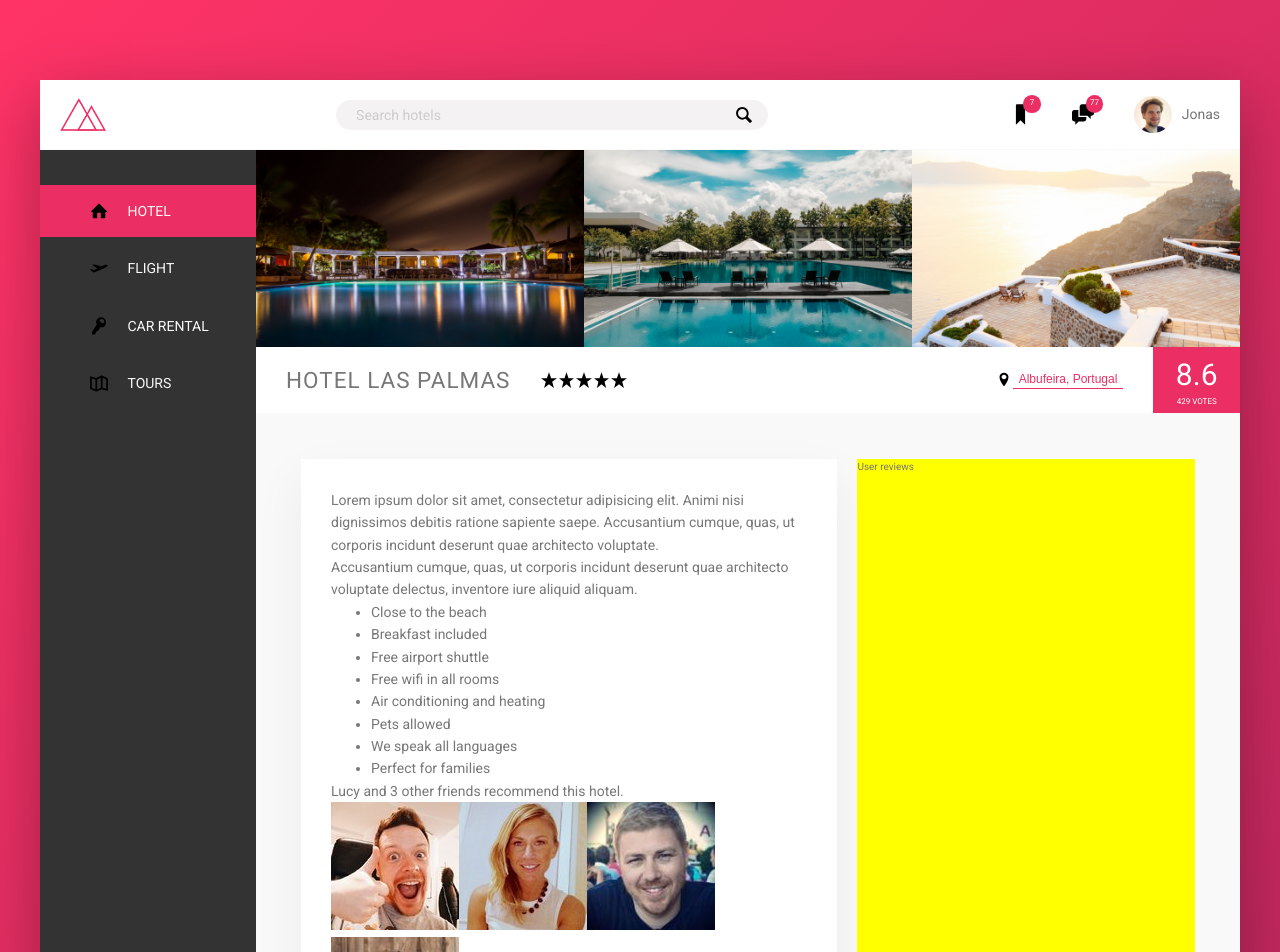
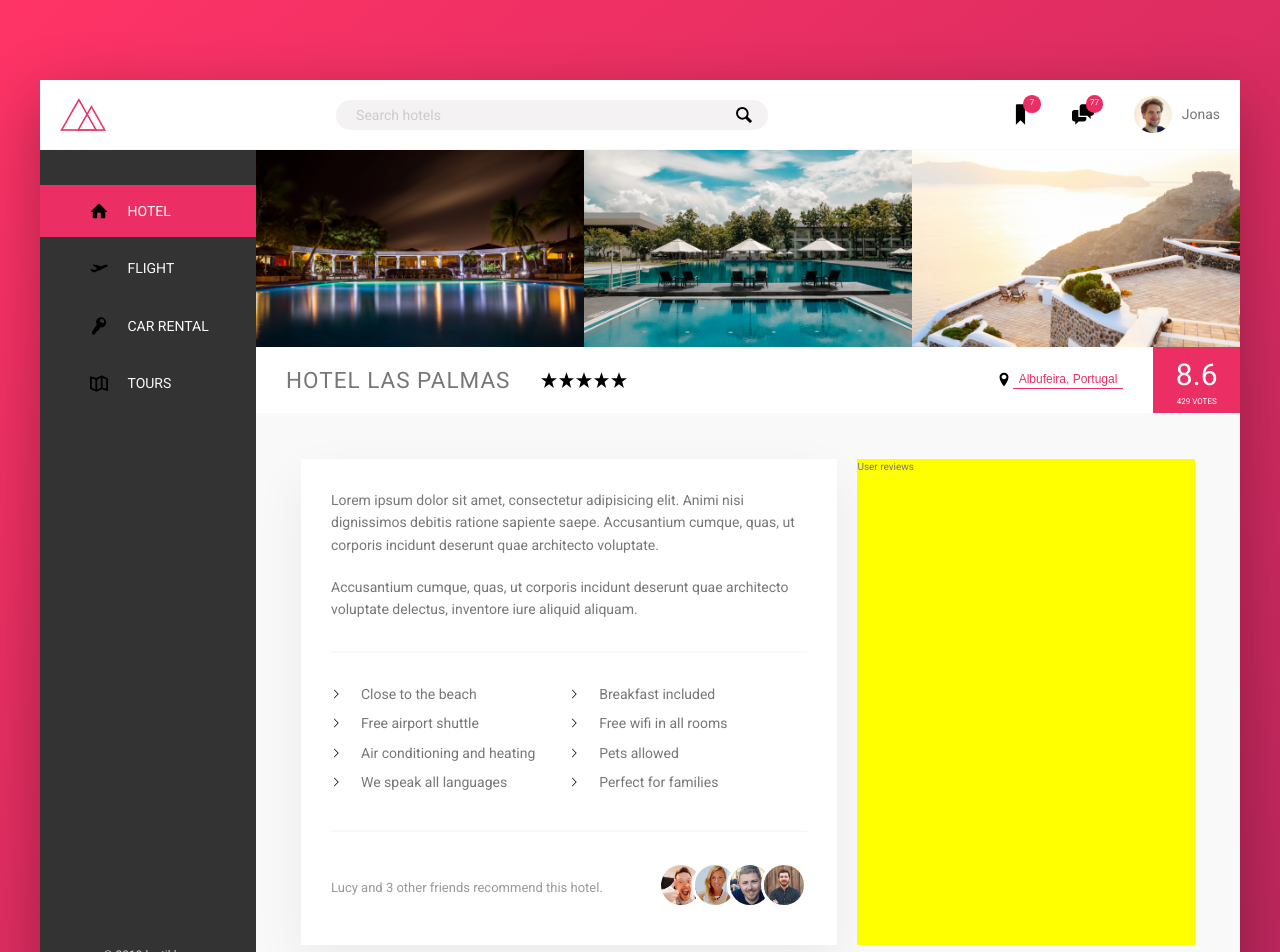
Before and after one commit to datikken/FlexMaster, a React (Create React App) app: page / in a window 1280 px wide. Shown: the top 952 px of the page. Built offline with nearby package versions, Linux system fonts and the light colour scheme.

Commit message:
descriptionDone

```diff
--- a/src/components/main/detail/Detail.js
+++ b/src/components/main/detail/Detail.js
@@ -3,7 +3,7 @@ import User from '../../../assets/img/user-1.jpg'
 import User2 from '../../../assets/img/user-2.jpg'
 import User3 from '../../../assets/img/user-3.jpg'
 import User4 from '../../../assets/img/user-4.jpg'
-
+import arrow from '../../../assets/icomoon/SVG/chevron-thin-right.svg'
 
 export default function Detail() {
   return (
@@ -16,14 +16,31 @@ export default function Detail() {
           Accusantium cumque, quas, ut corporis incidunt deserunt quae architecto voluptate delectus, inventore iure aliquid aliquam.
         </p>
         <ul className="list">
-            <li className="list__item">Close to the beach</li>
-            <li className="list__item">Breakfast included</li>
-            <li className="list__item">Free airport shuttle</li>
-            <li className="list__item">Free wifi in all rooms</li>
-            <li className="list__item">Air conditioning and heating</li>
-            <li className="list__item">Pets allowed</li>
-            <li className="list__item">We speak all languages</li>
-            <li className="list__item">Perfect for families</li>
+            <li className="list__item">
+              <img src={arrow} className="list__item-icon"/>
+              Close to the beach
+            </li>
+            <li className="list__item">
+              <img src={arrow} className="list__item-icon"/>
+              Breakfast included</li>
+            <li className="list__item">
+            <img src={arrow} className="list__item-icon"/>
+              Free airport shuttle</li>
+            <li className="list__item">
+            <img src={arrow} className="list__item-icon"/>
+              Free wifi in all rooms</li>
+            <li className="list__item">
+            <img src={arrow} className="list__item-icon"/>
+              Air conditioning and heating</li>
+            <li className="list__item">
+            <img src={arrow} className="list__item-icon"/>
+              Pets allowed</li>
+            <li className="list__item">
+            <img src={arrow} className="list__item-icon"/>
+              We speak all languages</li>
+            <li className="list__item">
+            <img src={arrow} className="list__item-icon"/>
+              Perfect for families</li>
         </ul>
 
         <div className="recommend">
--- a/src/styles/components/_components.scss
+++ b/src/styles/components/_components.scss
@@ -285,3 +285,59 @@
         box-shadow: none;
     }
 }
+
+//paragraph
+.paragraph:not(:last-of-type) {
+    margin-bottom: 2rem;
+}
+
+//List
+.list {
+    list-style: none;
+    margin: 3rem 0;
+    padding: 3rem 0;
+    border-top: 2px solid var(--color-grey-light-1);
+    border-bottom: 2px solid var(--color-grey-light-1);
+
+    display: flex;
+    flex-wrap: wrap;
+
+    &__item {
+        flex: 0 0 50%;
+        margin-bottom: .7rem;
+        display: flex;
+        align-items: center;
+
+        &-icon {
+            margin-right: 2rem;
+            height: 1rem;
+        }
+    }
+}
+
+//recommend
+.recommend {
+    font-size: 1.3rem;
+    color: var(--color-grey-dark-3);
+
+    display: flex;
+    align-items: center;
+
+    &__count {
+        margin-right: auto;
+    }
+
+    &__friends {}
+
+    &__photo {
+        box-sizing: content-box;
+        height: 4rem;
+        width: 4rem;
+        border-radius: 50%;
+        border: 3px solid #fff;
+
+        &:not(:last-child) {
+            margin-right: -1.15rem;
+        }
+    }
+}
```
